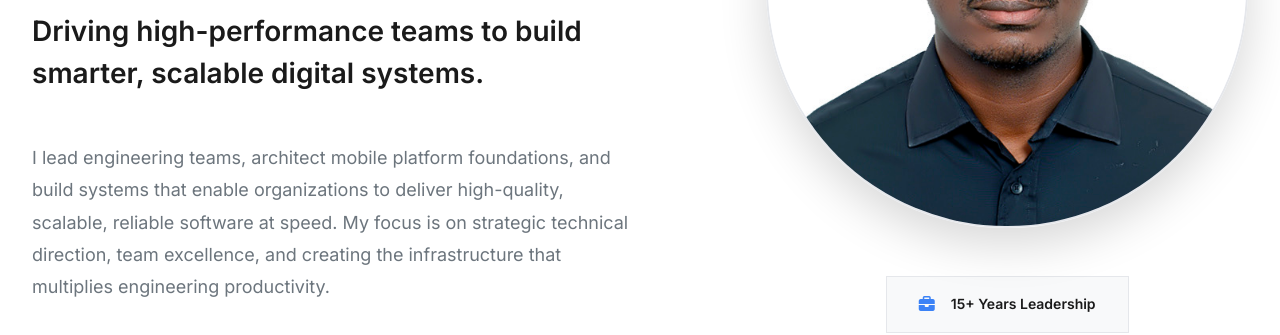
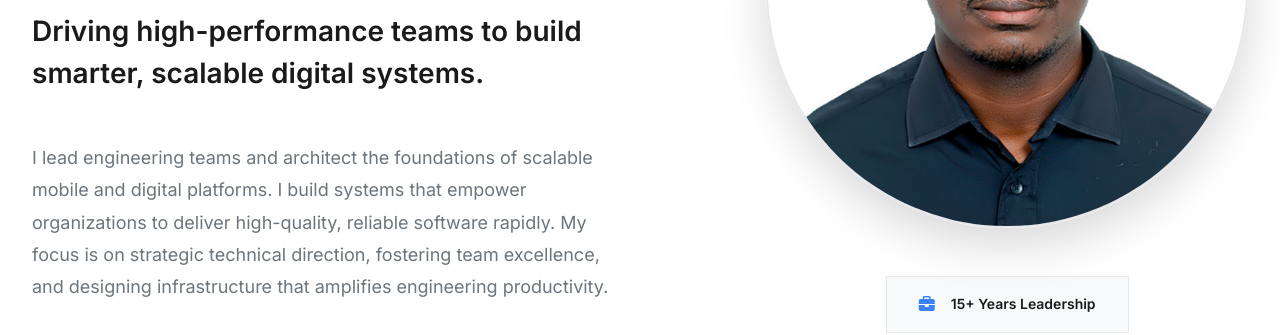
Before and after one commit to yawboafo/yawboafo, a website: page index.html in a window 1280 px wide. Shown: the part 493-828 px from the top of the page. Drawn offline with Linux system fonts and the light colour scheme.

Commit message:
Refine hero description with clearer, more impactful language

```diff
--- a/index.html
+++ b/index.html
@@ -56,9 +56,9 @@
                         Driving high-performance teams to build smarter, scalable digital systems.
                     </p>
                     <p class="hero-description fade-in-up delay-2">
-                        I lead engineering teams, architect mobile platform foundations, and build systems that enable organizations
-                        to deliver high-quality, scalable, reliable software at speed. My focus is on strategic technical direction,
-                        team excellence, and creating the infrastructure that multiplies engineering productivity.
+                        I lead engineering teams and architect the foundations of scalable mobile and digital platforms. I build systems
+                        that empower organizations to deliver high-quality, reliable software rapidly. My focus is on strategic technical
+                        direction, fostering team excellence, and designing infrastructure that amplifies engineering productivity.
                     </p>
                     <div class="hero-cta fade-in-up delay-3">
                         <a href="#experience" class="btn btn-primary">
```
